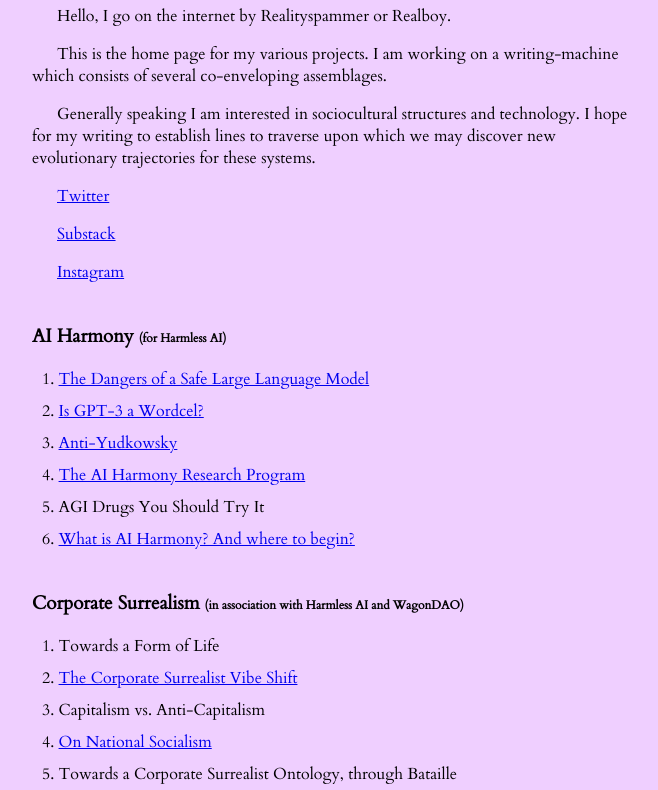
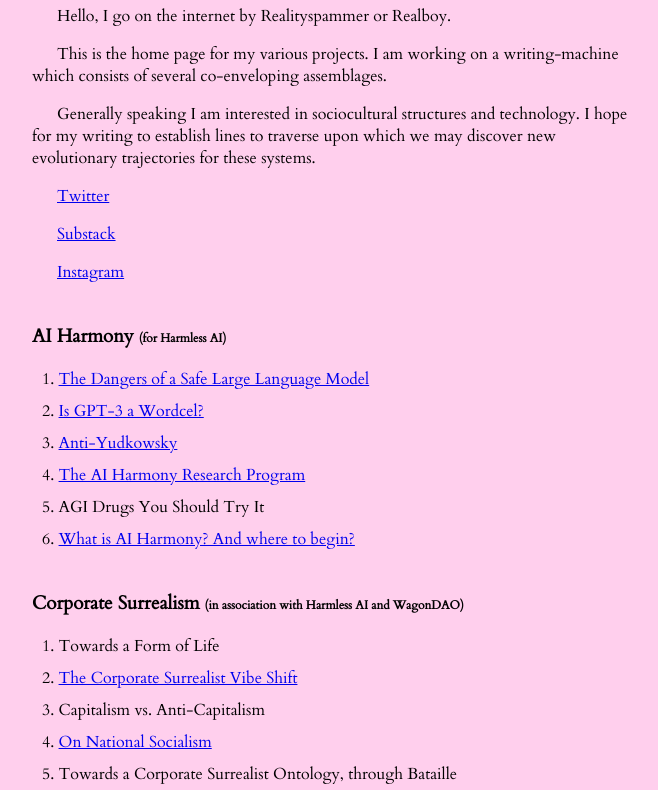
Before and after one commit to maxwellfoley3/realityspammer, a Gatsby site: page / in a window 1280 px wide. Shown: the part 90-880 px from the top of the page, without its empty margins (76-734 px from the left). Built offline with nearby package versions, Linux system fonts and the light colour scheme; Gatsby itself is replaced by a stand-in of ours.

Commit message:
change color of pink

```diff
--- a/src/pages/index.scss
+++ b/src/pages/index.scss
@@ -1,7 +1,7 @@
 @import url('https://fonts.googleapis.com/css2?family=Cardo:wght@400;800');
 
 body {
-	background-color: #efcfff;
+	background-color: #ffcfed;
 	font-family: 'Cardo', serif;
 }
 
```
